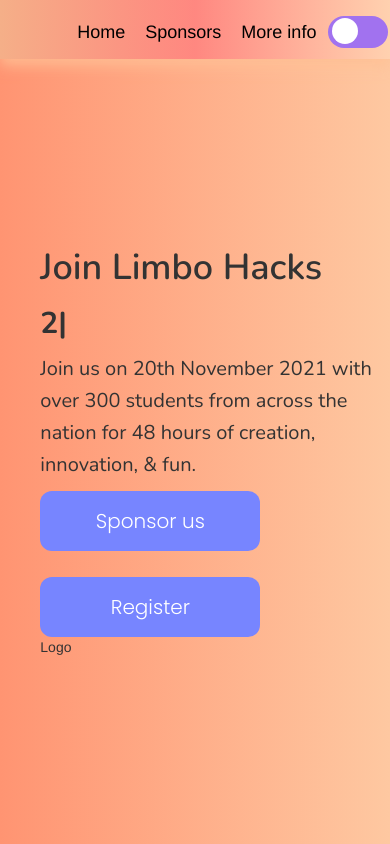
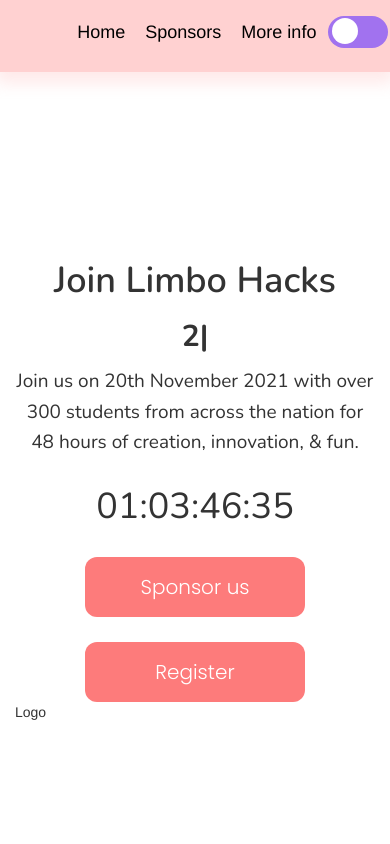
Before and after one commit to Abusayid693/Hackathon-website-template, a React (Create React App) app: page / in a window 390 px wide. Shown: the top 844 px of the page. Built offline with nearby package versions, Linux system fonts and the light colour scheme.

Commit message:
changed design

```diff
--- a/public/index.html
+++ b/public/index.html
@@ -22,14 +22,16 @@
 
 
 
-  <style>
-    body{
-      /* background:  #FFF1F1; */
-     background:  linear-gradient(90deg, #FF9472 0%, #FEC8A1 100%);
+  <style type="stylesheet">
+    body {
+      background:  #FFF1F1;}
+      @media  (max-width: 900px){
+  body{
+    text-align: center;
+  }
+}
+   </style>
 
-/* background: linear-gradient(90deg, #9EF6FF 0%, rgba(241, 102, 255, 0.8) 50%, #EFB534 100%); */
-      /* background: linear-gradient(0deg, rgba(165, 174, 247, 0.72), rgba(165, 174, 247, 0.72));    } */
-  </style>
     <script src="../js/main.js"></script>
     <script>
       function removeLoader(){
--- a/src/components/About/about.css
+++ b/src/components/About/about.css
@@ -13,10 +13,10 @@
 
 @media  (max-width: 570px){
     .info-div{
-        margin-left: 3vh;
+        margin-left:0;
 
     }
     .image-div{
-        margin-left: 3vh;
+        margin-left: 0;
     }
 }
--- a/src/components/Top-division-components/Top-division-components.jsx
+++ b/src/components/Top-division-components/Top-division-components.jsx
@@ -2,7 +2,7 @@ import React, { Component } from "react";
 import "./top-division-c.css";
 import MytypedComponent from "../typing-effect/typing.js"
 import { useMediaPredicate } from "react-media-hook";
-
+import CountDown from "../count-down/countDown";
 
   function Btn(props){
     return(
@@ -29,15 +29,17 @@ import { useMediaPredicate } from "react-media-hook";
 
  export default function Myinfo(){
     return (
-         <div >
+         <div className="Myinfo">
          <About />
         <p> Join us on 20th November 2021 with over 300 students from across the nation for 48 hours of creation, innovation, & fun.
 
 
 
           </p>
+          <CountDown />
            <Btn type="Sponsor us" overlay="sponsorlimbohack@gmail.com"/>
            <Btn class="register" type="Register " overlay="Hackers registration" />
+
          </div>
 
 
--- a/src/components/Top-division-components/top-division-c.css
+++ b/src/components/Top-division-components/top-division-c.css
@@ -8,8 +8,8 @@ button{
   width: 22rem;
   height: 6rem;
   border: none;
-  /* background-color: #FD7B7B; */
-  background-color: #7785FF;
+  background-color: #FD7B7B;
+  /* background-color: #7785FF; */
   border-radius: 12px;
   font-size: 2rem;
   color: white;
@@ -73,6 +73,15 @@ p{
       margin-left: 0;
       margin-top: 3vh;
     }
+    .Myinfo{
+      text-align: center;
+    }
+    .Myinfo p{
+      font-size: 1.9rem;
+    }
+    .AboutMe{
+      text-align: center;
+    }
   }
 
     /* more smaller */
@@ -84,6 +93,9 @@ p{
     }
     .AboutMe h1{
       font-size: 2.2em;
+    }
+    .Myinfo p{
+      font-size: 1.6rem;
     }
   }
 
--- /dev/null
+++ b/src/components/count-down/countDown.css
@@ -0,0 +1,5 @@
+.counter{
+    display: block;
+    font-family: 'Nunito', sans-serif;
+    margin: 30px 0;
+}
--- /dev/null
+++ b/src/components/count-down/countDown.jsx
@@ -0,0 +1,17 @@
+import React, { Component } from "react";
+import "./countDown.css";
+import Countdown from 'react-countdown';
+
+
+
+export default function CountDown(){
+    return(
+<div className="counter">
+<h1>
+<Countdown date={Date.now() + 100000000} />
+</h1>
+
+</div>
+
+    );
+}
--- a/src/components/navbar/styles.css
+++ b/src/components/navbar/styles.css
@@ -1,15 +1,11 @@
 @import url("https://fonts.googleapis.com/css2?family=Poppins:wght@300;500;600&display=swap");
  nav {
     list-style-type: none;
-    /* background-color:#FFD1D1; */
-     /* background-color: #7785FF; */
-
-background: linear-gradient(90deg, #F5AF88 0%, rgba(255, 126, 126, 0.8) 50%, #FFD1AF 100%);
+    background-color:#FFD1D1;
     height: 7vh;
     font-size: 1.8rem;
-    /* box-shadow: 0px 7px 15px 4px rgba(255, 229, 229, 0.85); */
-    /* box-shadow: 0px 12px 12px 8px #7785FF; */
-    box-shadow: 0px 7px 12px rgba(255, 193, 149, 0.8);
+    box-shadow: 0px 7px 15px 4px rgba(255, 229, 229, 0.85);
+
 }
 ul{
     /* background-color: blue; */
@@ -45,6 +41,9 @@ a:link {
 
 
     }
+    nav{
+        height: 8.5vh;
+    }
 }
 
 @media  (max-width: 380px){
@@ -54,15 +53,22 @@ a:link {
 
     }
 }
+
+
+/* Making navbar components into a rigid list */
 @media  (max-width: 370px){
     nav{
         font-size: 1.6rem;
     }
     nav ul li{
-        margin: 1.9rem 0rem 0 2.5rem;
+        display: block;
+        text-align: left;
+        background-color:#FFD1D1;
+        margin: 0;
+        padding: 2vh;
+        z-index: 5000;
     }
-    ul{
-        margin-left: -3%;
-
-    }
+nav ul{
+    display:none;
 }
+}
--- a/src/components/toggle-button/toggle.css
+++ b/src/components/toggle-button/toggle.css
@@ -70,6 +70,19 @@ switch {
     }
 }
 
+@media  (max-width: 350px){
+  .slider{
+    height: 3rem;
+  }
+  label{
+    top: 1rem;
+}
+.slider:before {
+  height: 23px;
+  width: 23px;
+}
+}
+
 /* @media  (max-width: 400px){
     label{
         position:fixed;
```
Also changed, not shown: package.json (+8 -0 lines), 1 other file (tests, documents, lock files or other folders).
